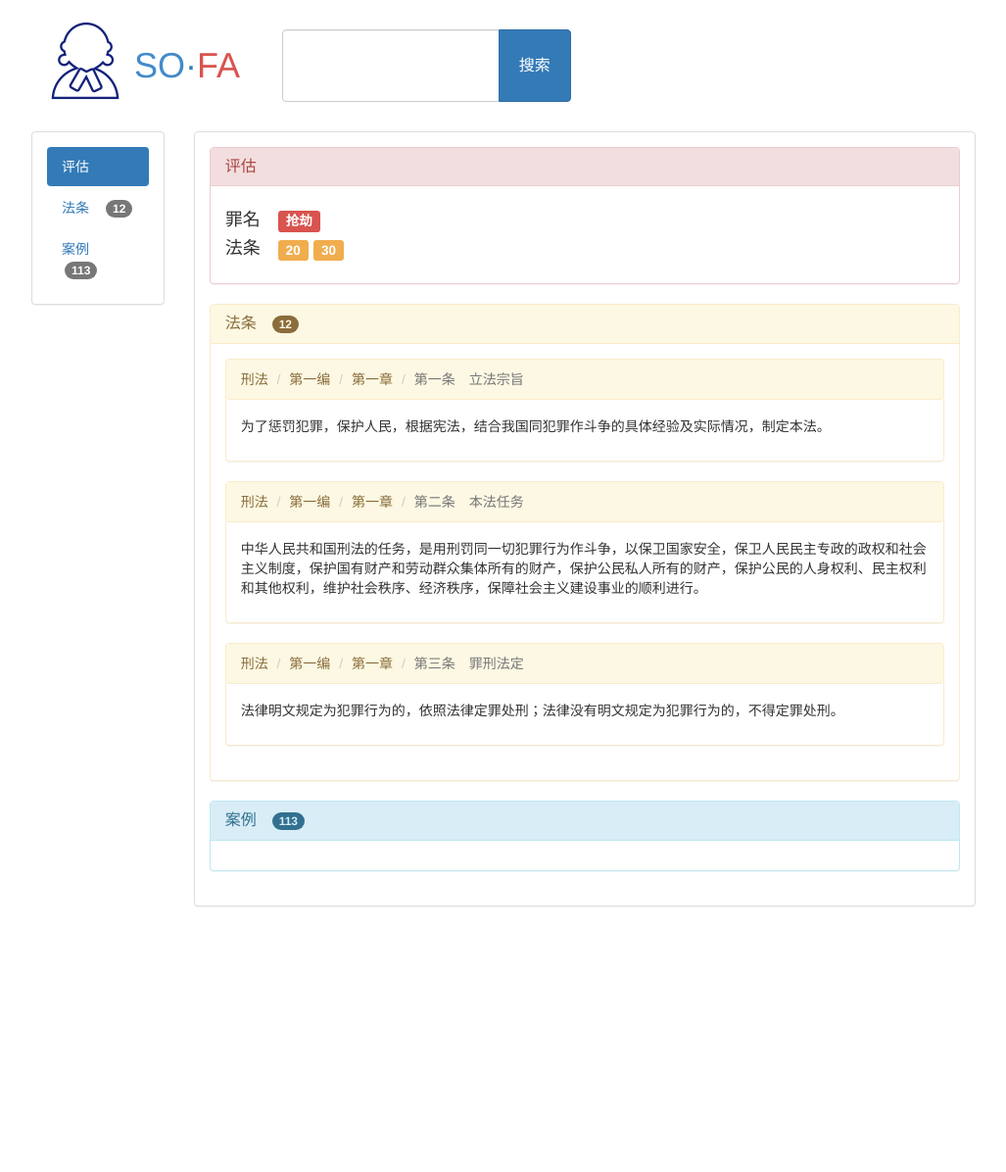
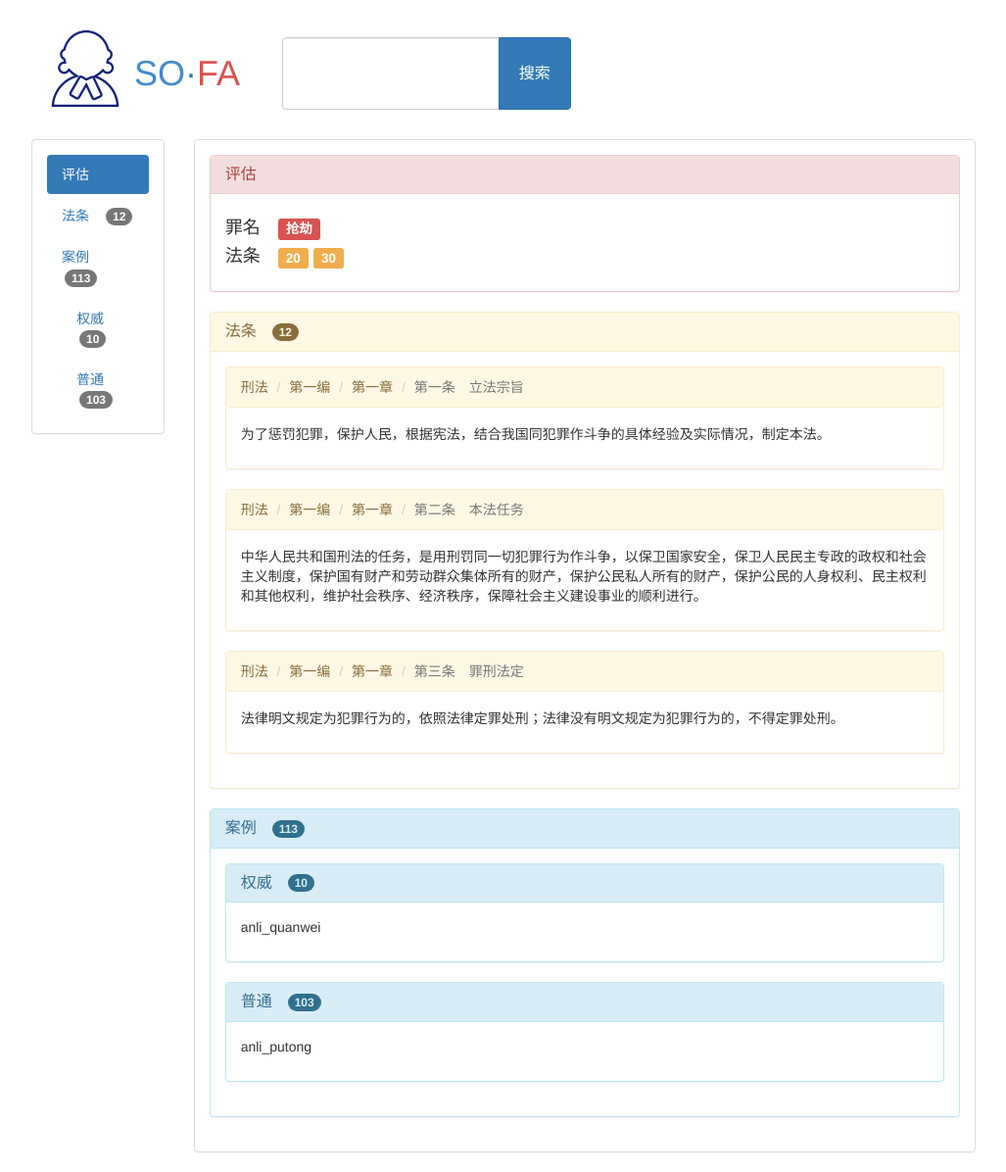
Before and after one commit to ZiUNO/LegalJudgment, a Flask app: template utils/web/flaskr/templates/search.html in a window 1280 px wide. Shown: the whole page at 98% size, without its empty margins (126-1153 px from the left). Before the commit the page ends 925 px from the top, so only its background shows below. Run offline with Flask 2, Linux system fonts and the light colour scheme; the template is opened without the code that fills it, so the values that code supplies are empty; parts of the project's set-up code (start-up, migrations or seed data) failed here and were passed over; some libraries are stand-ins or nearby versions.

Commit message:
Complete: search.html:导航跳转，觅律搜索模板例子

```diff
--- a/utils/web/flaskr/templates/search.html
+++ b/utils/web/flaskr/templates/search.html
@@ -13,6 +13,8 @@
                 e.preventDefault(); //加上这句就可以实现当前选中的li高亮显示，但同时也阻止了href中的页面跳转行为
                 $('.nav > li').removeClass('active');
                 $(this).addClass('active');
+                let href = $(this).children(" a").attr('href');
+                $("html,body").animate({scrollTop: $(href).offset().top}, 1000)
             });
             $(' textarea').keydown(function (e) {
                 if (e.which === 13) {
@@ -27,7 +29,7 @@
 <div class="container-fluid" style="margin-left: 10%; margin-right: 10%;">
     <div class="row-fluid">
         <div class="span12">
-            <div class="row-fluid" style="display: flex; align-items: center; margin-left: 20px;">
+            <div class="row-fluid" style="display: flex; align-items: center; margin-left: 20px; margin-top: 8px;">
                 <div class="span6">
                     <a href="index.html"><img alt="SOFA" src="img/logo.png" width="100" height="100"/></a>
                 </div>
@@ -59,6 +61,12 @@
                                 <li role="presentation" class="active"><a href="#pinggu">评估</a></li>
                                 <li role="presentation"><a href="#fatiao">法条&emsp;<span class="badge">12</span></a></li>
                                 <li role="presentation"><a href="#anli">案例&emsp;<span class="badge">113</span></a></li>
+                                <li role="presentation" style="margin-left: 15px;"><a href="#anli_qw">权威&emsp;<span
+                                        class="badge">10</span></a>
+                                </li>
+                                <li role="presentation" style="margin-left: 15px;"><a href="#anli_pt">普通&emsp;<span
+                                        class="badge">103</span></a>
+                                </li>
                             </ul>
                         </div>
                     </div>
@@ -125,6 +133,22 @@
                                 </div>
                                 <div class="panel-body">
                                     <!--TODO 显示来自觅律搜索的相关案例-->
+                                    <div class="panel panel-info" id="anli_qw">
+                                        <div class="panel-heading">
+                                            <h5 class="panel-title">权威&emsp;<span class="badge">10</span></h5>
+                                        </div>
+                                        <div class="panel-body">
+                                            <p>anli_quanwei</p>
+                                        </div>
+                                    </div>
+                                    <div class="panel panel-info" id="anli_pt">
+                                        <div class="panel-heading">
+                                            <h5 class="panel-title">普通&emsp;<span class="badge">103</span></h5>
+                                        </div>
+                                        <div class="panel-body">
+                                            <p>anli_putong</p>
+                                        </div>
+                                    </div>
                                 </div>
                             </div>
                         </div>
```
